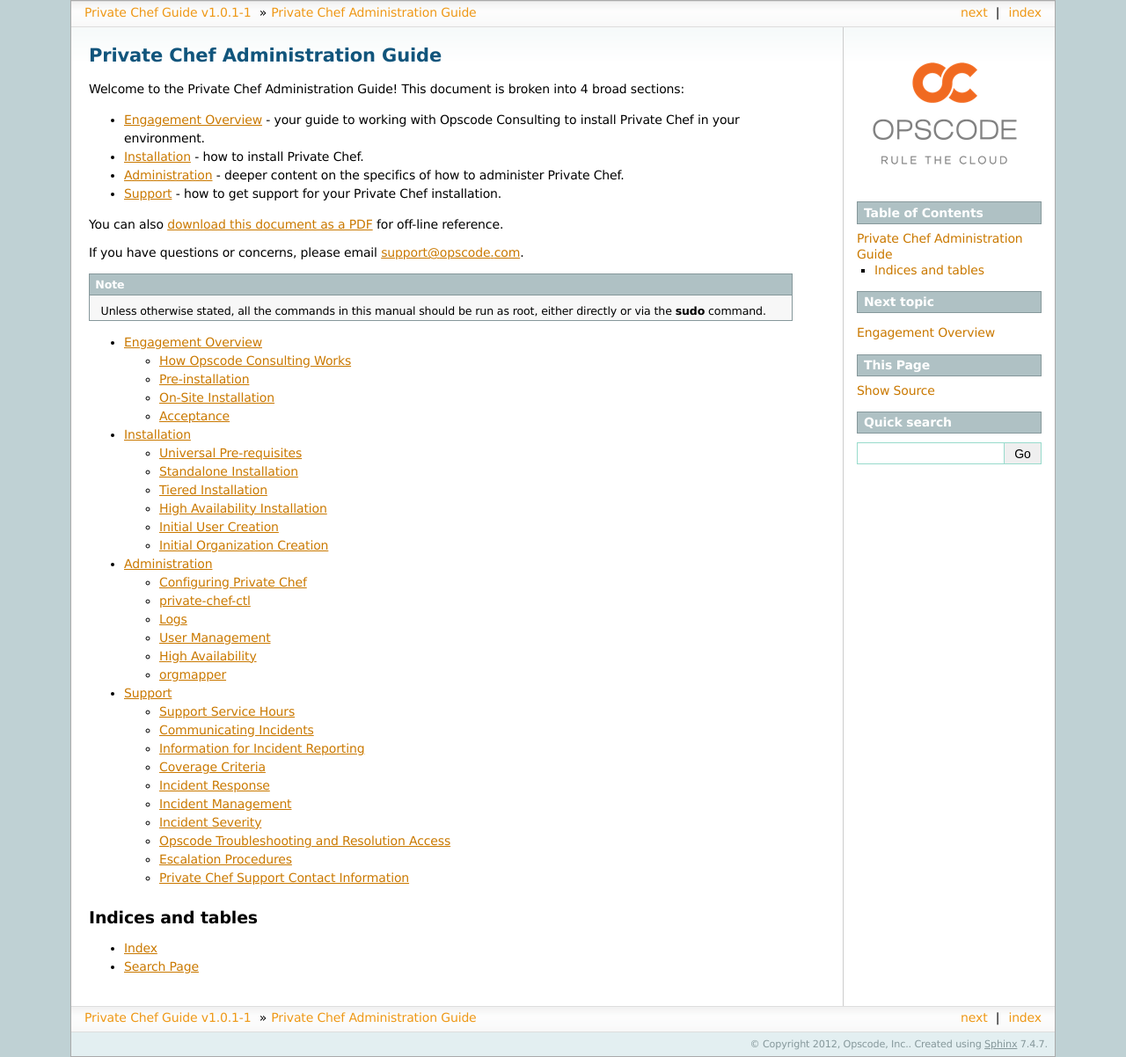
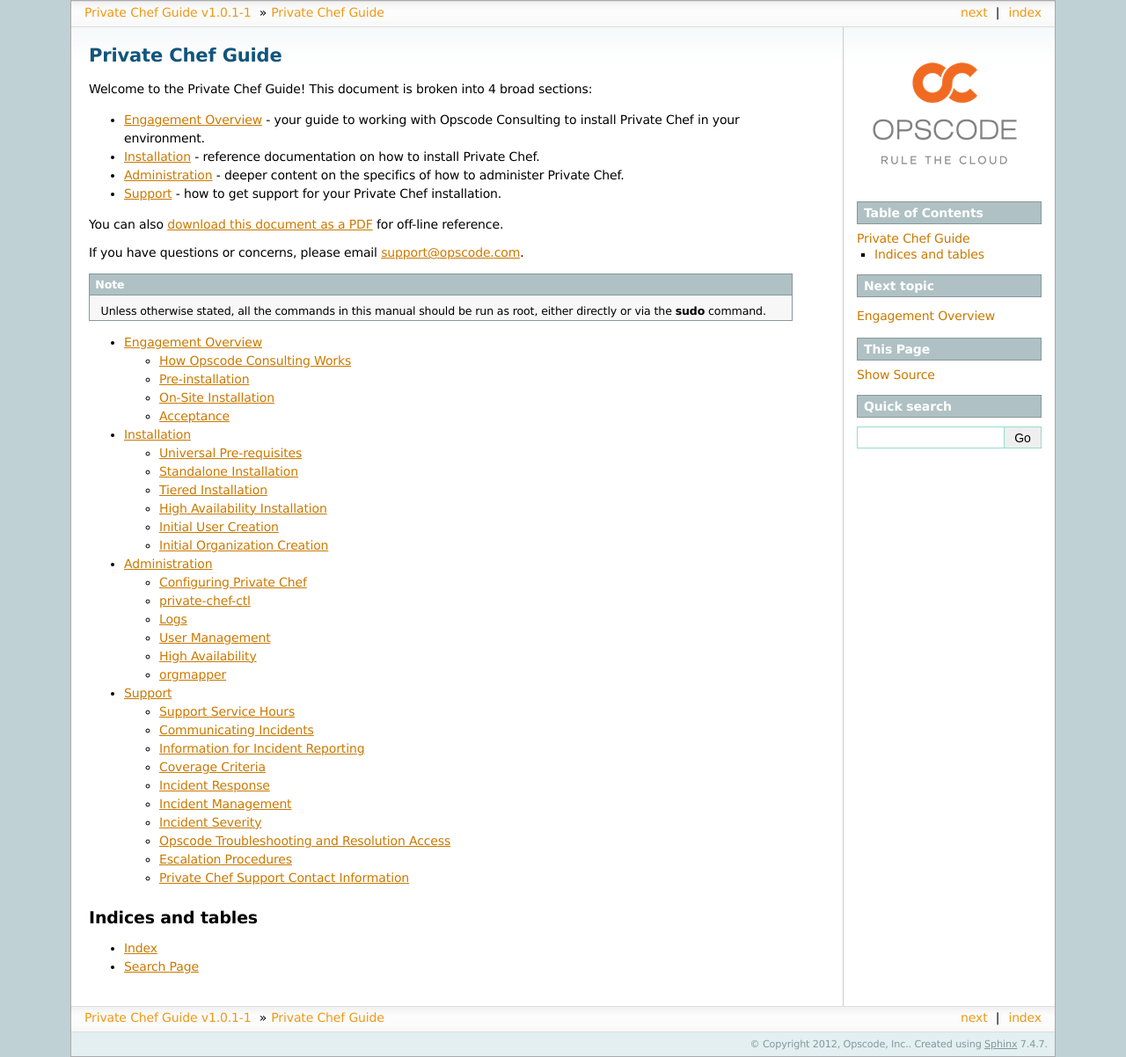
Before and after one commit to chef-boneyard/private-chef-administration, a Sphinx documentation site: the page built from source/index.rst, in a window 1280 px wide. Shown: the whole page at 88% size. Built offline with Sphinx 7.4.7, drawn with Linux system fonts in a browser that asks for light colours; pages that are not in the unit, such as notebooks, are missing from menus.

Commit message:
Fixing render bugs, install section intro

```diff
--- a/source/administration.rst
+++ b/source/administration.rst
@@ -18,4 +17,3 @@
    administration/user_management
    administration/high_availability
    administration/org_mapper
-   administration/troubleshooting
--- a/source/administration/private_chef_ctl.rst
+++ b/source/administration/private_chef_ctl.rst
@@ -107,6 +107,7 @@
 This command can also be run for an individual service, rather than every service:
 
 .. code-block:: bash
+
   $ private-chef-ctl opscode-solr status
 
 Any service listed in :command:`private-chef-ctl service-list` can replace `opscode-solr` in the above.
@@ -165,6 +166,7 @@
 A sample status line for a service on a High Availability "master":
 
 .. code-block:: bash
+
   run: opscode-solr: (pid 25341) 239s, normally down; run: log: (pid 5700) 145308s
 
 .. index::
--- a/source/index.rst
+++ b/source/index.rst
@@ -1,15 +1,15 @@
-.. Private Chef Administration Guide documentation master file, created by
+.. Private Chef Guide documentation master file, created by
    sphinx-quickstart on Wed Feb 22 13:50:49 2012.
    You can adapt this file completely to your liking, but it should at least
    contain the root `toctree` directive.
 
-Private Chef Administration Guide
+Private Chef Guide
 #################################
 
-Welcome to the Private Chef Administration Guide! This document is broken into 4 broad sections:
+Welcome to the Private Chef Guide! This document is broken into 4 broad sections:
 
 * :doc:`Engagement Overview </engagement>` - your guide to working with Opscode Consulting to install Private Chef in your environment.
-* :doc:`Installation </installation>` - how to install Private Chef.
+* :doc:`Installation </installation>` - reference documentation on how to install Private Chef.
 * :doc:`Administration </administration>` - deeper content on the specifics of how to administer Private Chef.
 * :doc:`Support </support>` - how to get support for your Private Chef installation.
 
```
Also changed, not shown: other parts of source/administration.rst (+0 -1 lines).
